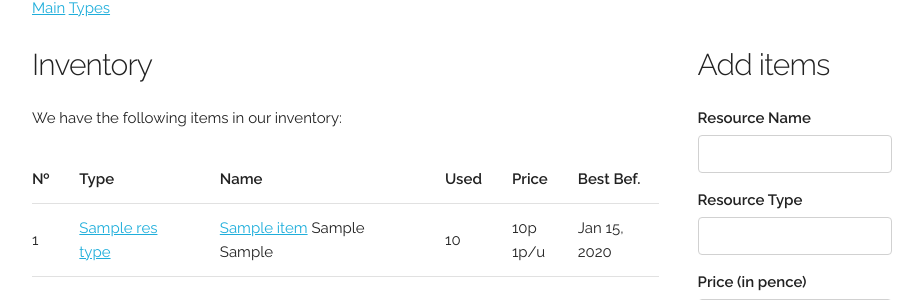
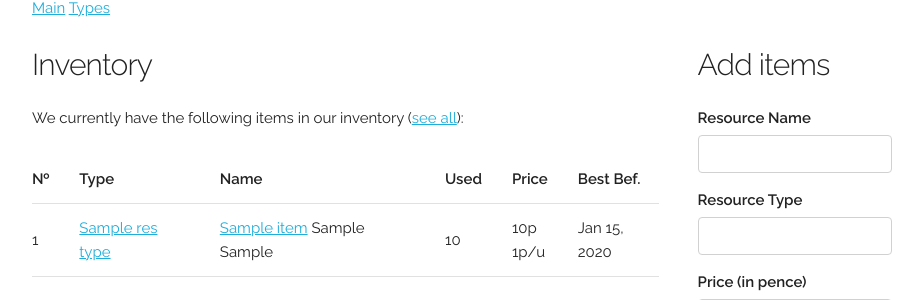
Before and after one commit to nw0/mealy, a Django app: template templates/mealy/inventory.html in a window 1280 px wide. Shown: the part 133-433 px from the top of the page, without its empty margins (128-1051 px from the left). Run offline with Django 3.2, Linux system fonts and the light colour scheme; the template is opened without the code that fills it: most values are stand-ins (such as "Sample title", 1, 10 or a date in 2020); some libraries are stand-ins or nearby versions.

Commit message:
views: invent: add links for show all items
closes #15. Show link for all items in inventory. Have not augmented
table.

```diff
--- a/templates/mealy/inventory.html
+++ b/templates/mealy/inventory.html
@@ -13,7 +13,13 @@
   <div class="eight columns">
     <h4>Inventory</h4>
     {% if items %}
-    <p>We have the following items in our inventory:</p>
+    {% if not showAll %}
+    <p>We currently have the following items in our inventory (<a
+      href="{% url 'mealy:inventory_all' %}">see all</a>):</p>
+    {% else %}
+    <p>This is a list of all historical items in our inventory (<a
+      href="{% url 'mealy:inventory' %}">see current</a>):</p>
+    {% endif %}
     <table class="u-full-width invent">
       <thead>
         <tr>
--- a/views.py
+++ b/views.py
@@ -166,8 +166,9 @@ def invent(request, showAll):
         inv = Resource_Inst.objects.filter(inst_owner=request.user.id).order_by(
                         'res_type', 'purchase_date')
     template = loader.get_template("mealy/inventory.html")
-    contDict = {    'items': inv,
-                    'types': Resource_Type.objects.filter()
+    contDict = {    'items':    inv,
+                    'types':    Resource_Type.objects.filter(),
+                    'showAll':  showAll,
                 }
     return HttpResponse(template.render(contDict, request))
 
```
